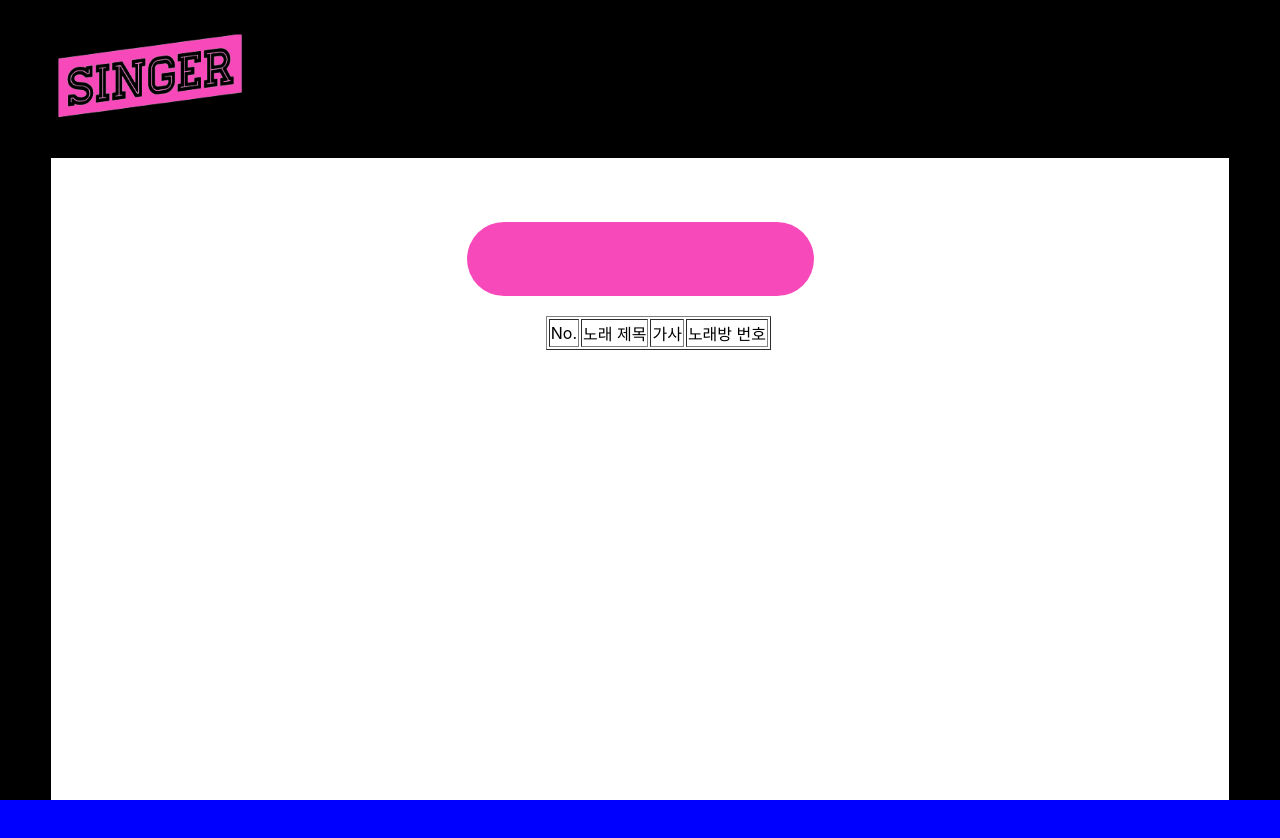
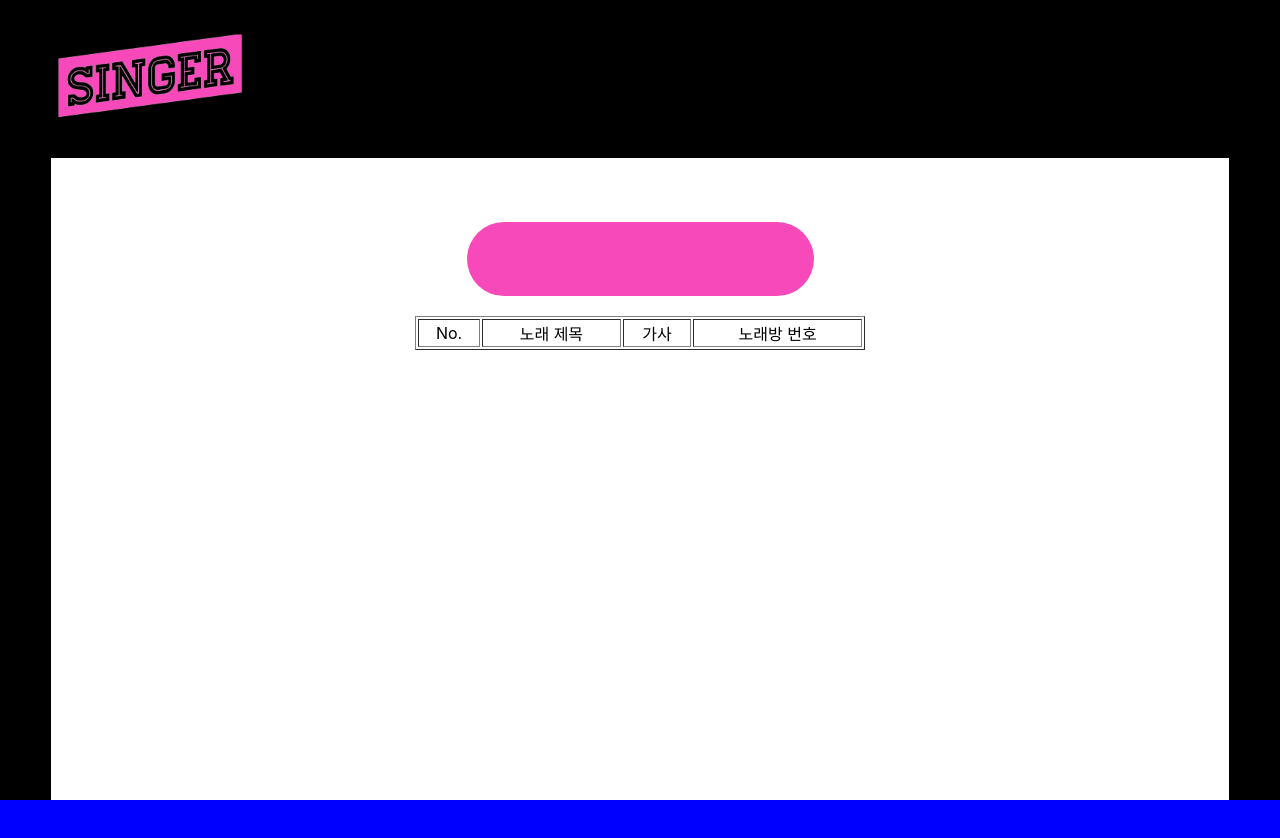
Before and after one commit to heosooyeon/Singer, a React (Create React App) app: page / in a window 1280 px wide. Shown: the top 838 px of the page. Built offline with nearby package versions, Linux system fonts and the light colour scheme.

Commit message:
Edit table file

```diff
--- a/src/pages/Search.js
+++ b/src/pages/Search.js
@@ -1,5 +1,6 @@
 import React from "react";
 import styled from "styled-components";
+import Table from "./Table.js";
 
 function First() {
   return (
@@ -8,16 +9,7 @@ function First() {
         <Logo alt="logo" src={require("../image/Logo.png")}></Logo>
         <WhiteBox>
           <SearchBar></SearchBar>
-          <Table>
-            <table border="1">
-              <tr>
-                <td>No.</td>
-                <td>노래 제목</td>
-                <td>가사</td>
-                <td>노래방 번호</td>
-              </tr>
-            </table>
-          </Table>
+          <Table></Table>
         </WhiteBox>
       </BackBox>
     </div>
@@ -64,8 +56,4 @@ const SearchBar = styled.input`
   }
 `;
 
-const Table = styled.div`
-  margin-left: 42%;
-  margin-top: 20px;
-`;
 export default First;
--- /dev/null
+++ b/src/pages/Table.js
@@ -0,0 +1,17 @@
+import React from "react";
+import "../style/style.css";
+function Table() {
+  return (
+    <div>
+      <table border="1" className="Search_table">
+        <tr>
+          <td>No.</td>
+          <td>노래 제목</td>
+          <td>가사</td>
+          <td>노래방 번호</td>
+        </tr>
+      </table>
+    </div>
+  );
+}
+export default Table;
--- /dev/null
+++ b/src/style/style.css
@@ -0,0 +1,5 @@
+.Search_table {
+  width: 450px;
+  margin: auto;
+  margin-top: 20px;
+}
```
